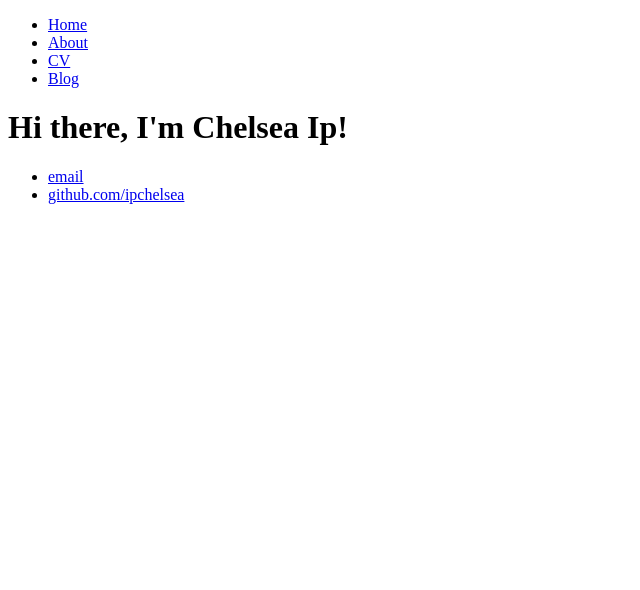
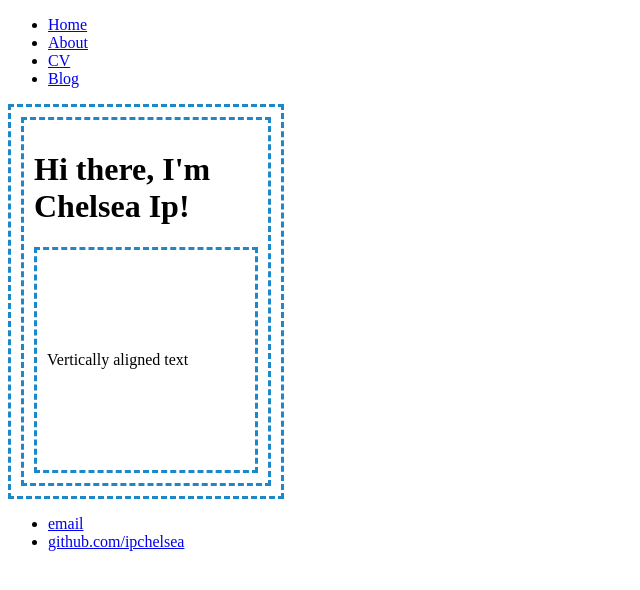
Before and after one commit to ipchelsea/ipchelsea.github.io, a Jekyll site: the page built from index.html, in a window 1280 px wide. Shown: the top 590 px of the page, without its empty margins (0-640 px from the left). Built offline with Jekyll 4.4.1, drawn with Linux system fonts in a browser that asks for light colours.

Commit message:
Update index.html

```diff
--- a/index.html
+++ b/index.html
@@ -4,4 +4,19 @@ title: Chelsea Ip
 ---
 <div class="blurb">
 	<h1>Hi there, I'm Chelsea Ip!</h1>
+	<style type="text/css">
+	      div {
+		display: table-cell;
+		width: 250px;
+		height: 200px;
+		padding: 10px;
+		border: 3px dashed #1c87c9;
+		vertical-align: middle;
+	      }
+	    </style>
+	  </head>
+	  <body>
+	    <div>Vertically aligned text</div>
+	  </body>
+	</html>
 </div><!-- /.blurb -->
```
